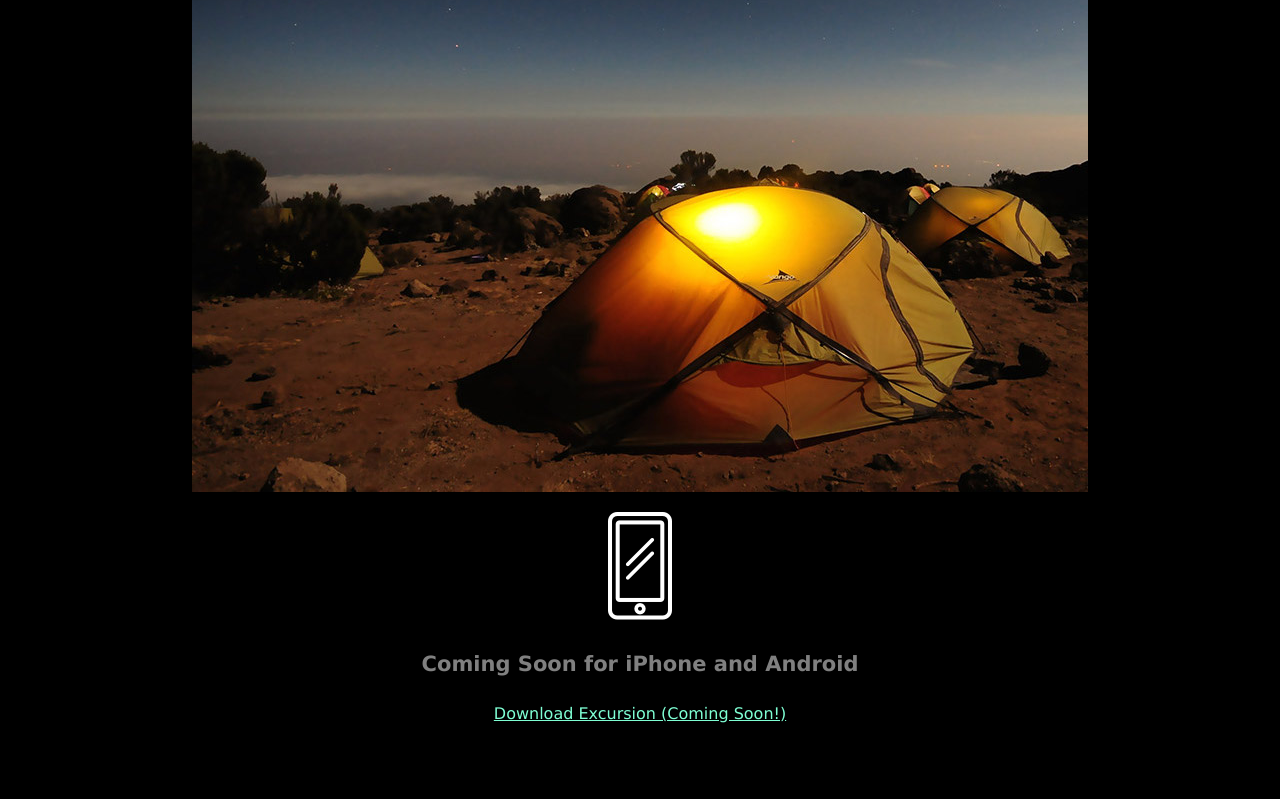
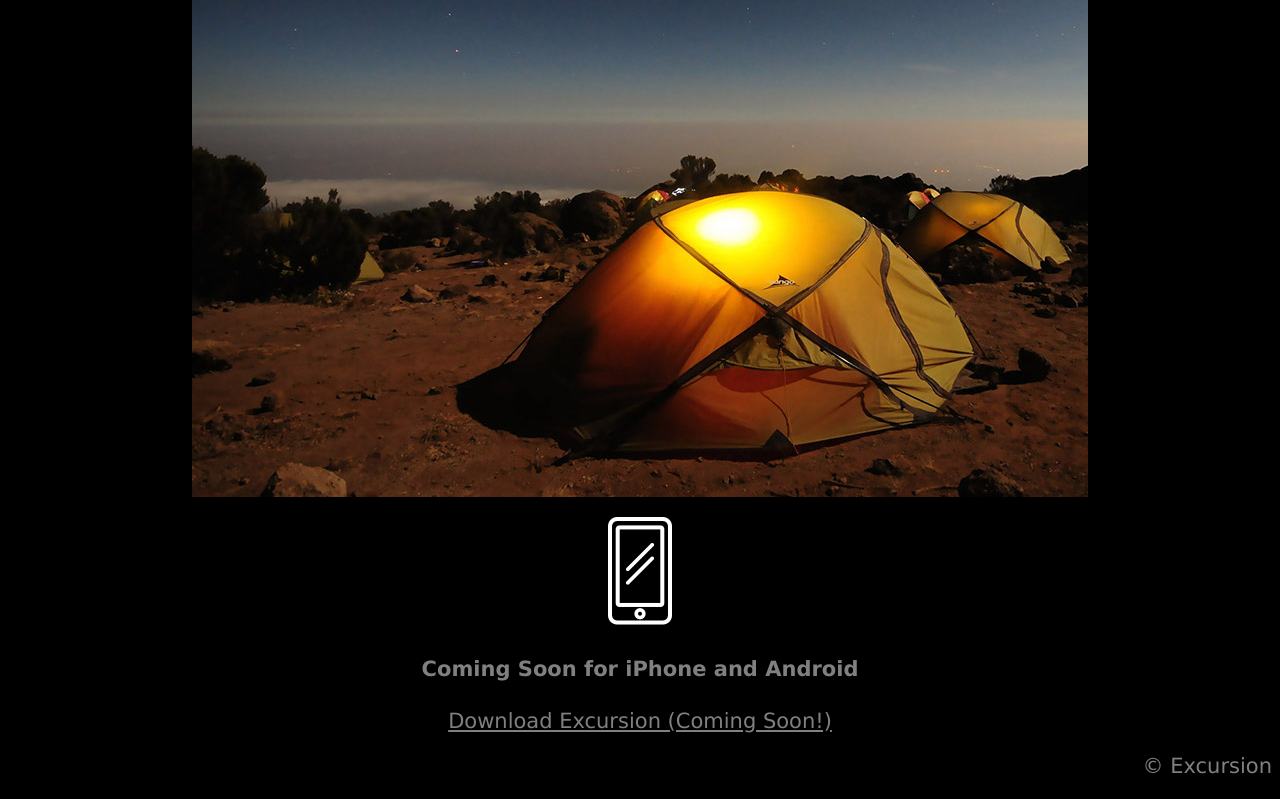
Before and after one commit to taehoonkim314/excursion, a plain HTML site: page index.html in a window 1280 px wide. Shown: the part 477-1276 px from the top of the page. Before the commit the page ends 1216 px from the top, so only its background shows below. Drawn offline with Linux system fonts and the light colour scheme.

Commit message:
Final push

```diff
--- a/index.html
+++ b/index.html
@@ -19,5 +19,6 @@
   <p><img src="resources/images/phone.png"></p>
   <h4 class="header--sub-header">Coming Soon for iPhone and Android</h4>
   <p><a class="link--cta" href="#">Download Excursion (Coming Soon!)</a></p>
+  <p class="link--cta">&copy; Excursion</p>
   </body>
   </html>
--- a/resources/css/style.css
+++ b/resources/css/style.css
@@ -29,3 +29,11 @@ body {
 	font-size: 16px;
 	color: aquamarine;
 }
+
+/* FOOTER */
+
+.link--cta {
+	font-size: 21px;
+	color: grey;
+	text-align: right;
+}
```
